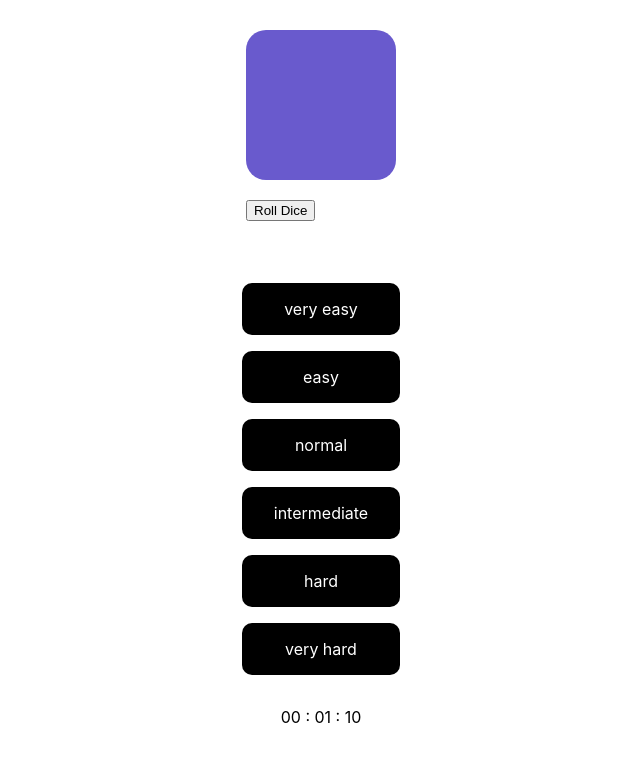
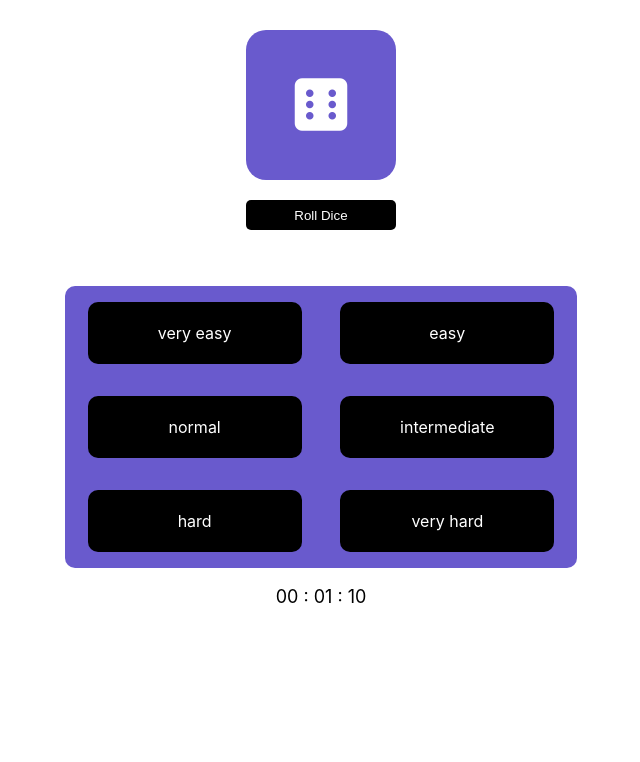
Before and after one commit to Kingsmanam/pantomime, a React (Create React App) app: page / in a window 1280 px wide. Shown: the top 762 px of the page, without its empty margins (319-959 px from the left). Built offline with nearby package versions, Linux system fonts and the light colour scheme.

Commit message:
final v2

```diff
--- a/src/App.css
+++ b/src/App.css
@@ -1,23 +1,27 @@
 .container {
   display: flex;
   flex-direction: column;
-  justify-content: space-between;
+  justify-content: space-around;
   align-items: center;
   margin-top: 10px;
+  height: 100%
 }
 
 .items {
-  margin-top: 30px;
-}
-
-.itemsContainer {
   display: flex;
-  justify-content: center;
+  margin-top: 10px;
+  height: 40%;
+  width: 40%;
   align-items: center;
+  background-color: #695acd;
+  flex-wrap: wrap;
+  justify-content: space-evenly;
+  border-radius: 10px;
 }
 
 .item {
   display: flex;
+  align-items: center;
   justify-content: center;
   background-color: #695acd;
   padding: 1rem 2rem;
@@ -25,10 +29,14 @@
   color: #fff;
   border-radius: 10px;
   cursor: pointer;
+  height: 30px;
+  width: 150px;
 }
 
 .Rollcontainer {
   margin-top: 20px;
+  display: flex;
+  flex-direction: column;
 }
 
 .dice {
@@ -42,7 +50,20 @@
   color: #fff;
   font-size: 60px;
 }
-
-.btn {
+.Rollcontainer > button {
   margin-top: 20px;
+  height: 30px;
+  border-radius: 5px;
+  border-style: hidden;
+  background-color: black;
+  color: white;
 }
+.timer {
+  font-size: large;
+}
+.wordcontainer {
+  display: flex;
+  align-items: center;
+  font-size: large;
+  margin-top: 10px;
+}
--- a/src/App.js
+++ b/src/App.js
@@ -13,6 +13,7 @@ function App() {
   const handleRoll = () => {
     const random = Math.floor(Math.random() * numbers.length + 1);
     setShowDice(random);
+    console.log(random);
   };
 
   const items = [
@@ -34,7 +35,7 @@ function App() {
   ];
 
   const handleClick = (i) => {
-    const random = Math.floor(Math.random() * 4);
+    const random = Math.floor(Math.random() * pantomime[i].length);
     setText(pantomime[i][random]);
     startTimer();
   };
@@ -65,13 +66,25 @@ function App() {
   return (
     <div className="container">
       <div className="Rollcontainer">
-        <div className="dice">{showDice}</div>
-        <button onClick={() => handleRoll()} className="btn">
-          Roll Dice
-        </button>
+        <div className="dice">
+          {showDice == 1 ? (
+            <i class="fas fa-dice-one"></i>
+          ) : showDice == 2 ? (
+            <i class="fas fa-dice-two"></i>
+          ) : showDice == 3 ? (
+            <i class="fas fa-dice-three"></i>
+          ) : showDice == 4 ? (
+            <i class="fas fa-dice-four"></i>
+          ) : showDice == 5 ? (
+            <i class="fas fa-dice-five"></i>
+          ) : (
+            <i class="fas fa-dice-six"></i>
+          )}
+        </div>
+        <button onClick={() => handleRoll()}>Roll Dice</button>
       </div>
 
-      <div>
+      <div className="wordcontainer">
         <p>{text}</p>
       </div>
 
```
Also changed, not shown: 1 other file (tests, documents, lock files or other folders).
